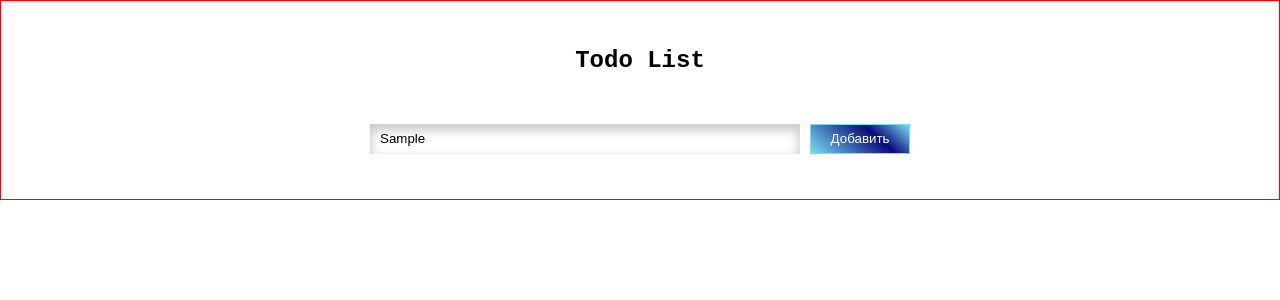
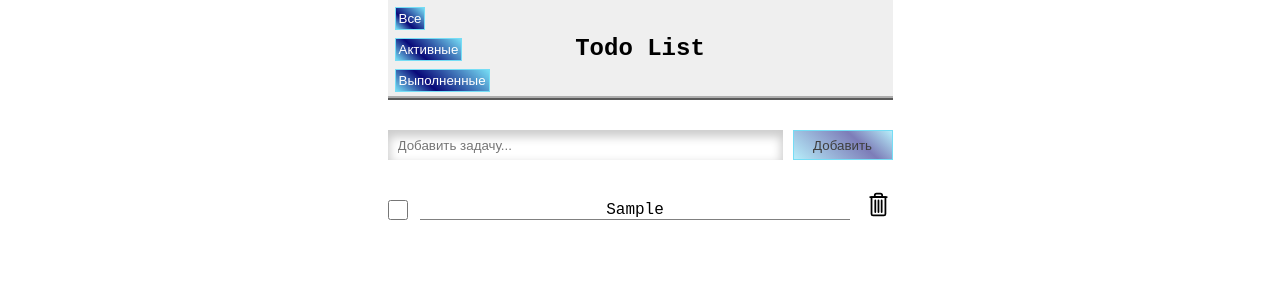
Before and after one commit to CheshireAtTheFront/ToDo-List---React, a React (Create React App) app: page / in a window 1280 px wide. Both pictures are taken after typing "Sample" into the empty fields and a click on the button "Добавить". Shown: the top 300 px of the page. Built offline with nearby package versions, Linux system fonts and the light colour scheme.

Commit message:
feat: добавление-задач, удаление-и-статус-задач, сохранение-задач-в-веб-хранилище, настройка-стилей

```diff
--- a/public/style.css
+++ b/public/style.css
@@ -1,25 +1,100 @@
+/* main */
+
 * {
   margin: 0;
   padding: 0;
   box-sizing: border-box;
 }
 
+button {
+  cursor: pointer;
+}
+
 .App {
-  display: flex;
-  flex-direction: column;
-  justify-content: center;
+  font-size: 16px;
+  font-family: "Courier New", Courier, monospace;
+}
+
+.main {
+  padding-bottom: 50px;
+  width: 100%;
   min-height: 200px;
-  font-family: "Courier New", Courier, monospace;
-
-  border: 1px solid red;
 }
 
 .section {
-  text-align: center;
+  width: 100%;
 }
 
-.input {
-  margin: 50px 10px 0 0;
+.container {
+  padding: 0 20px;
+  width: 100%;
+  max-width: 545px;
+}
+
+.block {
+  align-items: end;
+}
+
+.main,
+.section,
+.block,
+.block-buttons {
+  display: flex;
+}
+
+.main,
+.block-buttons {
+  flex-direction: column;
+}
+
+.main,
+.section {
+  justify-content: center;
+}
+
+.block,
+.block-buttons {
+  justify-content: space-between;
+}
+
+/* Header */
+.section-title {
+  height: 100px;
+}
+
+.section-title__container {
+  display: flex;
+  justify-content: center;
+  align-items: center;
+  position: fixed;
+  max-width: 505px;
+  width: 100%;
+  height: inherit;
+  background-color: rgba(239, 239, 239, 0.941);
+  border-bottom: 4px ridge #adadad;
+}
+
+/* .section-title__block {
+  margin-top: 65px;
+} */
+
+/* Buttons */
+.block-buttons {
+  position: absolute;
+  top: 7px;
+  left: 7px;
+  align-items: start;
+  height: 85px;
+}
+
+.block-buttons__btn {
+  padding: 3px;
+  border: 1px solid rgb(118, 221, 245);
+}
+
+/* InputTodo */
+.block__input {
+  margin-right: 10px;
   padding-left: 10px;
   width: 100%;
   max-width: 430px;
@@ -30,32 +105,85 @@
   box-shadow: 0px 5px 10px 2px rgba(0, 0, 0, 0.2) inset;
 }
 
-.input,
-.add-button {
+.block__input,
+.block__add-button,
+.active {
   height: 30px;
 }
 
-.add-button {
-  width: 100px;
+.block__add-button,
+.active {
+  width: 100%;
+  max-width: 100px;
+  border: 1px solid rgb(118, 221, 245);
+}
+
+.block__add-button {
   background: linear-gradient(
     42deg,
-    rgba(118, 221, 245, 1) 0%,
-    rgba(9, 9, 121, 1) 65%,
-    rgba(118, 221, 245, 1) 100%
+    rgba(118, 221, 245, 0.531) 0%,
+    rgba(9, 9, 121, 0.531) 65%,
+    rgba(118, 222, 245, 0.531) 100%
   );
-  border: 1px solid rgb(118, 221, 245);
-  color: #ffffff;
+  color: #3e3e3e;
 }
 
-.add-button:active {
+.active,
+.block-buttons__btn {
   background: linear-gradient(
     42deg,
     rgba(118, 221, 245, 1) 0%,
     rgba(9, 9, 121, 1) 35%,
     rgba(118, 221, 245, 1) 100%
   );
+  color: #ffffff;
+}
+
+.active:active {
   transform: scale(0.98);
+}
+
+/* TaskTodo */
+.container__block {
+  margin: 30px auto 0 0;
+}
+
+.block__checkbox,
+.block__btn-basket {
+  width: 20px;
+  height: 20px;
+  cursor: pointer;
+}
+
+.block__btn-basket {
+  width: 30px;
+  height: 30px;
+  background-color: #ffffff;
+  border: none;
+}
+
+.active:active:active,
+.block__btn-basket:active {
   -webkit-box-shadow: 0px 0px 4px 1px rgba(0, 0, 0, 0.82);
   -moz-box-shadow: 0px 0px 4px 1px rgba(0, 0, 0, 0.82);
   box-shadow: 0px 0px 4px 1px rgba(0, 0, 0, 0.82);
 }
+
+.block__text {
+  margin: 0 10px;
+  max-width: 430px;
+  width: 100%;
+  text-align: center;
+  border-bottom: 1px solid grey;
+}
+
+@media (max-width: 390px) {
+  .section-title__container {
+    justify-content: end;
+    padding: 0 20px;
+  }
+
+  .block-buttons {
+    left: 20px;
+  }
+}
--- a/src/App.js
+++ b/src/App.js
@@ -1,11 +1,86 @@
+import { useState } from "react";
 import { Header } from "./components/Header";
 import { InputTodo } from "./components/InputTodo";
+import { TaskTodo } from "./components/TaskTodo";
 
 function App() {
+  // изменение задач
+  const [todo, setTodo] = useState("");
+  // добавление задач
+  const [tasks, setTasks] = useState(
+    JSON.parse(localStorage.getItem("todoList")) || []
+  );
+  const [done, setDone] = useState("");
+
+  // копия хука, чтобы изменения были возратными
+  let copiTasks = tasks;
+
+  // добавление задач в массив
+  const addTask = () => {
+    // Объект задачи
+    const taskTodo = {
+      // рандомное id
+      id: Math.random(),
+      // значение инпута
+      value: todo,
+      // состояние
+      status: false,
+    };
+    // добавить новый объект задачи в массив к текущим объектам задач
+    let newTask = [taskTodo, ...tasks];
+    setTasks(newTask);
+    setTodo("");
+    localStorage.setItem("todoList", JSON.stringify(newTask));
+  };
+
+  // удаление задач
+  const deleteTask = (id) => {
+    let del = tasks.filter((e) => e.id !== id);
+    setTasks(del);
+    localStorage.setItem("todoList", JSON.stringify(del));
+  };
+
+  // переключение задач
+  const toggleTask = (id) => {
+    let toggle = tasks.map((item) =>
+      item.id === id ? { ...item, status: !item.status } : { ...item }
+    );
+    setTasks(toggle);
+    localStorage.setItem("todoList", JSON.stringify(toggle));
+  };
+
+  // переключение на выполненные и не выполненные задачи
+  switch (done) {
+    case "All":
+      copiTasks = tasks;
+      break;
+    case "Activ":
+      copiTasks = tasks.filter((e) => e.status === false);
+      break;
+    case "Completes":
+      copiTasks = tasks.filter((e) => e.status === true);
+      break;
+  }
+
+  // отрисовка TaskTodo - задачи
+  const taskTodoList = copiTasks.map((e) => (
+    <TaskTodo
+      key={e.id}
+      id={e.id}
+      value={e.value}
+      status={e.status}
+      deleteTask={deleteTask}
+      toggleTask={toggleTask}
+    />
+  ));
+
   return (
     <div className="App">
-      <Header />
-      <InputTodo />
+      <main className="main">
+        <Header setDone={setDone} />
+        <InputTodo addTask={addTask} todo={todo} setTodo={setTodo} />
+        {taskTodoList}
+      </main>
     </div>
   );
 }
--- /dev/null
+++ b/src/components/Buttons.js
@@ -0,0 +1,26 @@
+import React from "react";
+
+export const Buttons = (props) => {
+  return (
+    <div className="block-buttons">
+      <button
+        className="block-buttons__btn"
+        onClick={() => props.setDone("All")}
+      >
+        Все
+      </button>
+      <button
+        className="block-buttons__btn"
+        onClick={() => props.setDone("Activ")}
+      >
+        Активные
+      </button>
+      <button
+        className="block-buttons__btn"
+        onClick={() => props.setDone("Completes")}
+      >
+        Выполненные
+      </button>
+    </div>
+  );
+};
--- a/src/components/Header.js
+++ b/src/components/Header.js
@@ -1,9 +1,15 @@
 import React from "react";
+import { Buttons } from "./Buttons";
 
-export const Header = () => {
+export const Header = (props) => {
   return (
-    <section className="section">
-      <h1 className="title">Todo List</h1>
+    <section className="section section-title">
+      <div className="section-title__container">
+        <div className="section-title__block">
+          <h1 className="title">Todo List</h1>
+        </div>
+        <Buttons setDone={props.setDone} />
+      </div>
     </section>
   );
 };
--- a/src/components/InputTodo.js
+++ b/src/components/InputTodo.js
@@ -1,17 +1,27 @@
 import React from "react";
 
-export const InputTodo = () => {
+export const InputTodo = (props) => {
   return (
-    <div className="section">
+    <section className="section">
       <div className="container">
+        <div className="block container__block">
           <input
             type="text"
             name="value"
             placeholder="Добавить задачу..."
-          className="input"
+            className="block__input"
+            value={props.todo}
+            onChange={(e) => props.setTodo(e.target.value)}
           />
-        <button className="add-button">Добавить</button>
+          <button
+            className={!props.todo.trim() ? "block__add-button" : "active"}
+            onClick={() => (props.todo.trim() ? props.addTask() : false)}
+            // disabled={!props.todo}
+          >
+            Добавить
+          </button>
         </div>
       </div>
+    </section>
   );
 };
--- /dev/null
+++ b/src/components/TaskTodo.js
@@ -0,0 +1,40 @@
+import React from "react";
+
+export const TaskTodo = (props) => {
+  return (
+    <section className="section">
+      <div className="container">
+        <div className="block container__block" key={props.id}>
+          <input
+            type={"checkbox"}
+            className="block__checkbox"
+            onClick={() => props.toggleTask(props.id)}
+            defaultChecked={props.status}
+          />
+          <p
+            style={
+              props.status
+                ? { textDecoration: "line-through" }
+                : { textDecoration: "none" }
+            }
+            className="block__text"
+          >
+            {props.value}
+          </p>
+          <img
+            src={"img/basket.svg"}
+            alt="basket"
+            onClick={() => props.deleteTask(props.id)}
+            className="block__btn-basket"
+          />
+          {/* <button
+            className="block__btn-basket"
+            onClick={() => props.deleteTask(props.id)}
+          >
+
+          </button> */}
+        </div>
+      </div>
+    </section>
+  );
+};
```
Also changed, not shown: public/img/basket.svg (added). Lines whose indentation alone changed are shown as unchanged.
